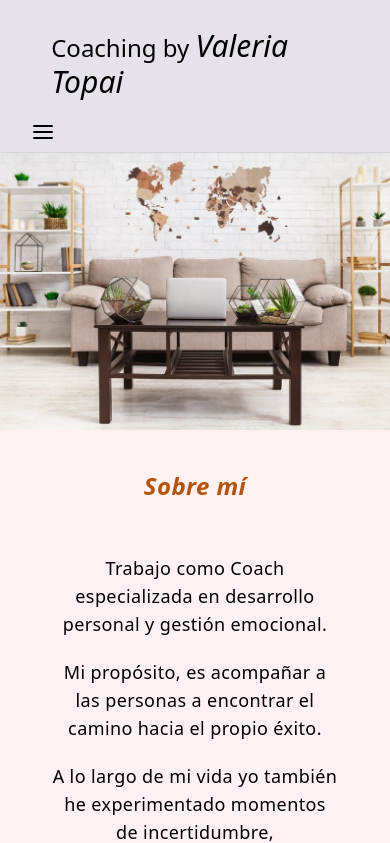
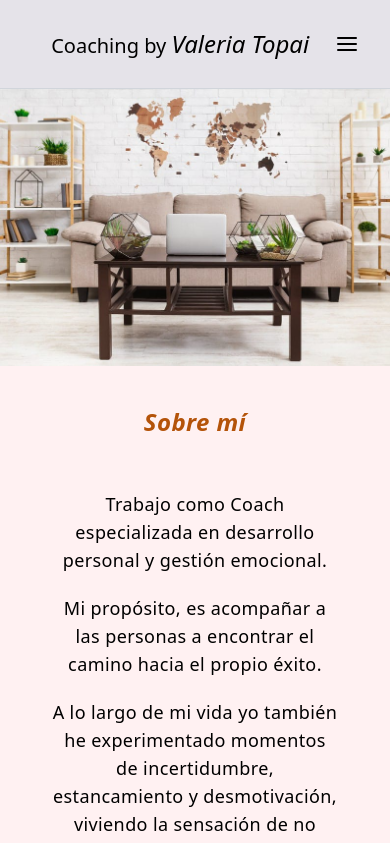
Before and after one commit to roxgiba/valeria-coaching, a Next.js app: page / in a window 390 px wide. Shown: the top 843 px of the page. Built offline with nearby package versions, Linux system fonts and the light colour scheme.

Commit message:
font size navbar responsive

```diff
--- a/components/Navbar.jsx
+++ b/components/Navbar.jsx
@@ -12,9 +12,9 @@ const Navbar = () => {
     <>
       <header className="bg-slate-300/50 border-b border-gray-300 py-2">
         <div className="flex justify-between items-center  px-[8%] flex-wrap">
-          <p className="text-black font-sans text-2xl sm:text-2xl lg:text-3xl ">
+          <p className="text-black font-sans text-xl sm:text-2xl lg:text-3xl ">
             Coaching by{" "}
-            <span className="italic text-3xl sm:text-3xl lg:text-4xl">
+            <span className="italic text-2xl sm:text-3xl lg:text-4xl">
               Valeria Topai
             </span>
           </p>
```
